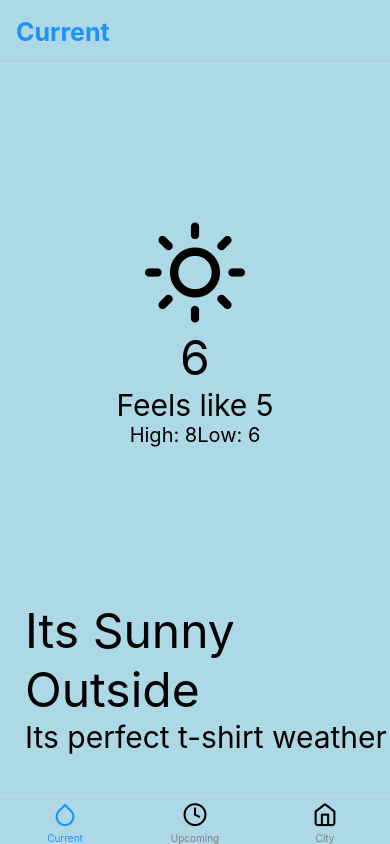
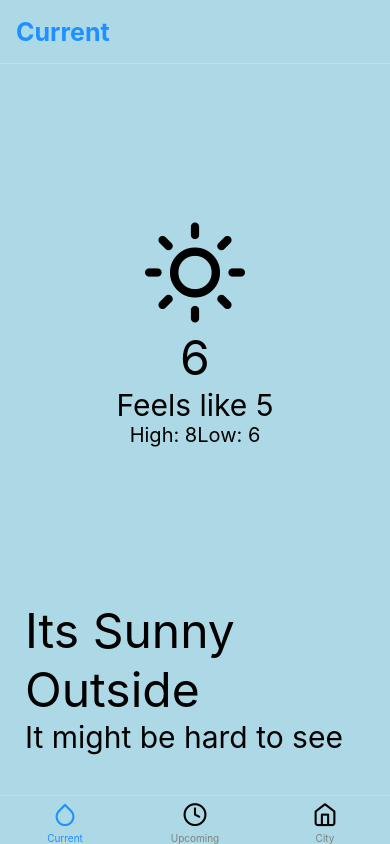
Before and after one commit to jarrettwbishop/WeatherApp, a React Native app: screen /Current in a window 390 px wide. Built offline with nearby package versions, Linux system fonts and the light colour scheme.

Commit message:
Add weather types

```diff
--- a/src/screens/CurrentWeather.js
+++ b/src/screens/CurrentWeather.js
@@ -2,6 +2,7 @@
 import { View, Text, SafeAreaView, StyleSheet} from "react-native"
 import { Feather} from '@expo/vector-icons' // icons.expo.fyi
 import RowText from "../components/RowText"
+import { weatherType } from '../utilities/weatherType'
 
 const CurrentWeather = () => {
   const { wrapper, container, temp, feelsLike, highLowWrapper, highLow, bodyWrapper, description, message } = styles
@@ -23,7 +24,7 @@
 
       <RowText
         messageOne={'Its Sunny Outside'}
-        messageTwo={'Its perfect t-shirt weather'}
+        messageTwo={weatherType['Mist'].message}
         containerStyles={bodyWrapper}
         messageOneStyles={description}
         messageTwoStyles={message}
--- /dev/null
+++ b/src/utilities/weatherType.js
@@ -0,0 +1,42 @@
+export const weatherType = {
+    Thunderstorm: {
+        icon: 'zap',
+        message: 'It could get noisy',
+        backgroundColor: '#000000'
+    },
+    Drizzle: {
+        icon: 'cloud-rain',
+        message: 'It might rain a little',
+        backgroundColor: '#36454f'
+    },
+    Rain: {
+        icon: 'umbrella',
+        message: 'You will need an umbrella',
+        backgroundColor: '#0000FF'
+    },
+    Snow: {
+        icon: 'cloud-snow',
+        message: 'Lets build a snowman',
+        backgroundColor: '#7f6065'
+    },
+    Clear: {
+        icon: 'sun',
+        message: 'It is perfect t-shirt weather',
+        backgroundColor: '#e47200'
+    },
+    Clouds: {
+        icon: 'cloud',
+        message: 'You could live in the clouds',
+        backgroundColor: '#363636'
+    },
+    Haze: {
+        icon: 'wind',
+        message: 'It might be a bit damp',
+        backgroundColor: '#58586e'
+    },
+    Mist: {
+        icon: 'align-justify',
+        message: 'It might be hard to see',
+        backgroundColor: '#3e3e37'
+    }
+}
```
